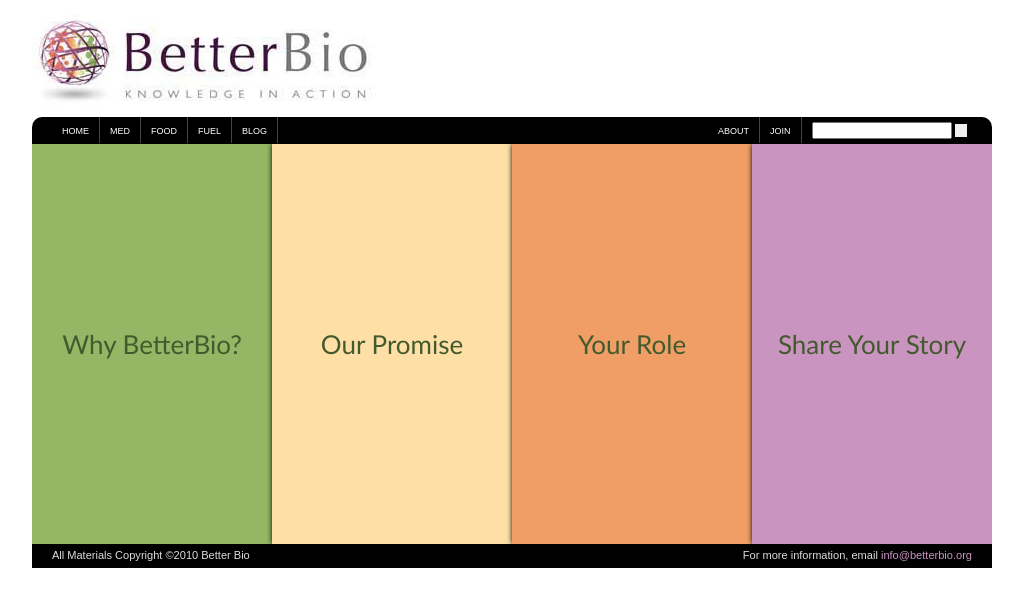
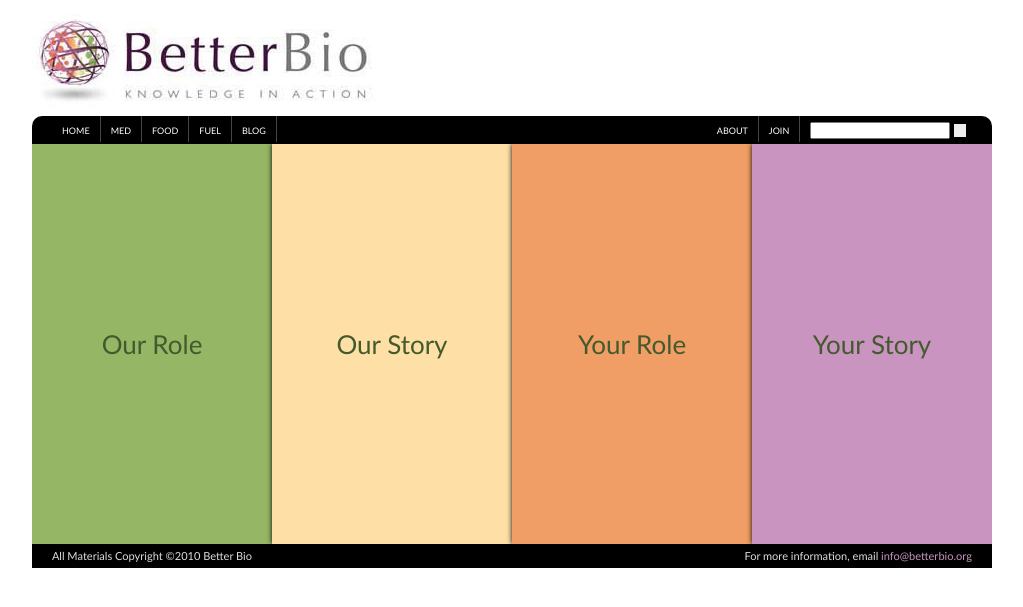
Before and after one commit to bensheldon/betterbio, a PHP site: page / in a window 1280 px wide. Shown: the top 607 px of the page, without its empty margins (128-1151 px from the left). Run offline with PHP 8.4, Linux system fonts and the light colour scheme; some libraries are stand-ins or nearby versions.

Commit message:
Vimeo videos + font fixes
git-svn-id: http://betterbio.npnd.com/svn/betterbio@15 49b512c4-bc98-4bf6-a88d-f2ca37f76878

```diff
--- a/branches/dec_landing/css/style.css
+++ b/branches/dec_landing/css/style.css
@@ -85,6 +85,8 @@ button {  width: auto; overflow: visible; }
  /* Primary Styles
     Author: Mark Henderson
  */
+
+body { font-family: Optima, Georgia, serif; }
 a { text-decoration: none; }
 
 .yellow { background-color: #fedfa6; }
@@ -118,7 +120,7 @@ a { text-decoration: none; }
 #container header nav li a { color: white; }
 
 .box { float: left; text-align: center; font-size: 26px; }
-.box > a { line-height: 400px; font-family: Optima, Georgia, serif; outline: 0;
+.box > a { line-height: 400px; outline: 0;
          color: #435a2e; height: 400px; width: 240px; display: block;
          box-shadow: 0 0 5px rgba(0, 0, 0, 1);
          -webkit-box-shadow: 0 0 5px rgba(0, 0, 0, 1);
@@ -133,8 +135,10 @@ a { text-decoration: none; }
 #visibleQuiz dt:hover { background-color: #e9ffca; }
 #visibleQuiz #answer { opacity: 0; margin: 7px 0 0 10em; font-size: 16px; padding-right: 8px; line-height: 22px; }
 
-/* Promise Video styles */
-#visiblePromise iframe { float: left; }
+/* Promise + Role Video styles */
+#visiblePromise iframe, #visibleRole iframe { float: left; margin-right: 5px; }
+#visiblePromise p, #visibleRole p { font-size: 14px; margin-bottom: 1em; }
+#visiblePromise p a, #visibleRole p a { font-size: 18px; font-weight: bold; }
 
 /* Mailchimp Form styles */
 #visibleStory { font-size: 12px; }
--- a/branches/dec_landing/index.php
+++ b/branches/dec_landing/index.php
@@ -49,10 +49,10 @@
     <div id="main">
       <nav>
         <ul class="clearfix">
-          <li class="box"><a class="green" href="#quiz" title="Science &amp; You">Why BetterBio?</a></li>
-          <li class="box "><a class="yellow" href="#promise" title="Our Promise">Our Promise</a></li>
+          <li class="box"><a class="green" href="#quiz" title="Science &amp; You">Our Role</a></li>
+          <li class="box "><a class="yellow" href="#promise" title="Our Promise">Our Story</a></li>
           <li class="box"><a class="orange" href="#role" title="Your Role">Your Role</a></li>
-          <li class="box"><a class="purple" href="#story" title="Your Story">Share Your Story</a></li>
+          <li class="box"><a class="purple" href="#story" title="Your Story">Your Story</a></li>
         </ul>
       </nav>
     </div>
@@ -73,41 +73,22 @@
     <div id="answer"></div>
   </div>
 
-
   <div class="slidercontent" id="promise">
-    <iframe src="http://player.vimeo.com/video/18150336" width="590" height="332" frameborder="0"></iframe><p><a href="http://vimeo.com/18150336">Wingsuit Basejumping - The Need 4 Speed: The Art of Flight</a> from <a href="http://vimeo.com/phoenixfly">Phoenix Fly</a> on <a href="http://vimeo.com">Vimeo</a>.</p>
-
-    <span id="sumTotal"><img src="images/loading.gif" alt="" /></span> / $30,000<br />
-    <a href="https://www.indiegogo.com/projects/5764/pledges/new">Donate to BetterBio!</a>
+    <iframe src="http://player.vimeo.com/video/18301431" width="590" height="332" frameborder="0"></iframe>
+    <p>Now that we have told you our story, let's make it our story.</p>
+    <p>Get involved so you can tell everyone you were a part of it from the beginning.</p>
+    <p>Because it's your world, your body, your story.</p>
+    <p><a href="https://www.indiegogo.com/betterbio">Spread the word about BetterBio!</a></p>
   </div>
 
   <div class="slidercontent" id="role">
-    Coming Soon.
-    <!-- (Small Headshot Picture of Me)
-    *Animation.*
+    <iframe src="http://player.vimeo.com/video/18301496" width="590" height="332" frameborder="0"></iframe>
+    <p>Right now, we've raised <span id="sumTotal"><img src="images/loading.gif" alt="" /></span> of our $30,000 goal.</p>
+    <p>We need your support today - even a donation of $5 will make all the difference.</p>
+    <p><a href="https://www.indiegogo.com/projects/5764/pledges/new">Please donate now.</a></p>
+    <p>Thank you!</p>
+  </div>
 
-    In order to get a job in this "innovation economy," you need real reporting that goes beyond soundbites.
-
-    In order to secure the health of your family and community, you need real answers, not press releases.
-
-    And in order lead a talented team of journalists so they can provide you with the news you need, I need you.
-
-    *End animation*
-
-    How can a nonprofit, independent news outlet provide in-depth, accessible reporting on these complex issues, especially when conventional media providers have abandoned biotech coverage?
-
-    It can't, unless you help us out.  And it must, because the mainstream media won't.
-
-    Please donate today and become part of the solution.  Before the end of this year, we need 500 people to step up and say yes, I will support BetterBio. Will you be one of them? We know some of you are struggling just to make ends meet, so remember: even a gift of $5 will make a difference. Donate the most you can, and we will put it to its maximum use.  Click here to help us get started.
-
-    Because our work is sponsored by a 501(c)(3) nonprofit, your donation is tax deductible - so don't wait to receive your tax benefit - donate now.
-
-    If you can't afford to donate but believe in what we're doing, please make a pledge or join our referral program, in which we thank you for your hard fundraising work with prizes for referring in donations at different levels.  See our fundraising campaign site for more details.
-    However you participate, know how grateful we are to have you involved, and how committed we are to delivering on our promise.
-
-    Thank you for helping us make life better - for all of us.
-    -Khadijah Britton, Founder. -->
-  </div>
   <div class="slidercontent" id="story">
     <form action="http://twitter.us2.list-manage.com/subscribe/post?u=9465fda86f56b60a2ec4a6d79&amp;id=a5774e0fac" method="post" id="mc-embedded-subscribe-form" name="mc-embedded-subscribe-form" class="validate" target="_blank">
     	<fieldset>
--- a/branches/dec_landing/js/script.js
+++ b/branches/dec_landing/js/script.js
@@ -57,6 +57,10 @@ $(document).ready(function() {
 
         if(showDiv === "#promise") {
           $(".boxContent").attr("id", "visiblePromise");
+        }
+
+        if(showDiv === "#role") {
+          $(".boxContent").attr("id", "visibleRole");
           $.ajax({
             "url": "lib/indiegogo_scrape.php",
             "success": function(data) {
```
